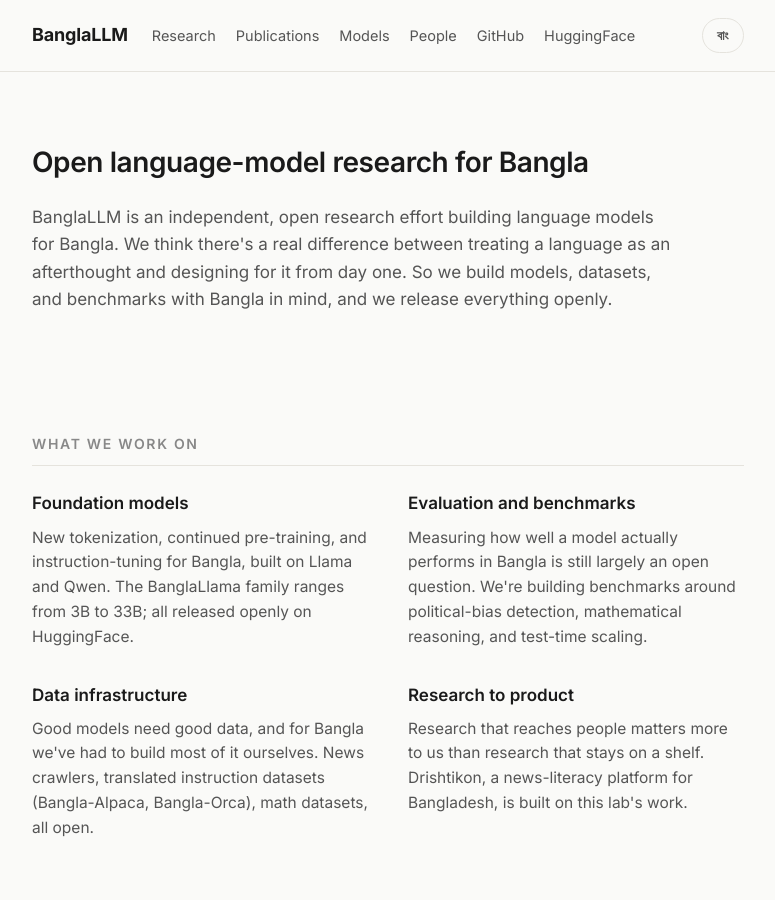
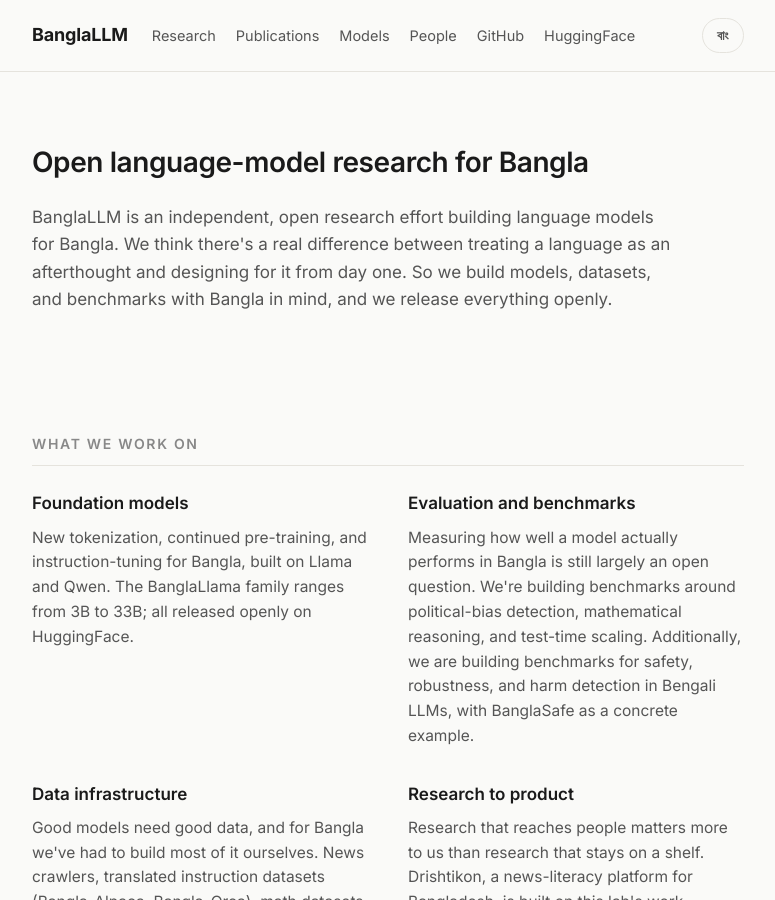
Before and after one commit to BanglaLLM/banglallm.github.io, a Jekyll site: the page built from index.html, in a window 1280 px wide and 900 px high. Shown: the whole window, without its empty margins (252-1027 px from the left). Built offline with Jekyll 4.4.1, drawn with Linux system fonts in a browser that asks for light colours.

Commit message:
Update Bengali evaluation and benchmarks theme with LLM safety and BanglaSafe

```diff
--- a/_data/site_content.yml
+++ b/_data/site_content.yml
@@ -14,9 +14,9 @@
   - name_bn: "মূল্যায়ন ও বেঞ্চমার্ক"
     name_en: "Evaluation and benchmarks"
     body_bn: >
-      বাংলা ভাষায় মডেলের কাজ কতটুকু ভালো তা মাপার পদ্ধতি এখনও অনেকটা অনুপস্থিত। আমরা রাজনৈতিক পক্ষপাত সনাক্তকরণ, গণিত যুক্তি, এবং পরীক্ষার-সময় স্কেলিং-এর মতো ক্ষেত্রে বেঞ্চমার্ক তৈরি করছি।
+      বাংলা ভাষায় মডেলের কাজ কতটুকু ভালো তা মাপার পদ্ধতি এখনও অনেকটা অনুপস্থিত। আমরা রাজনৈতিক পক্ষপাত সনাক্তকরণ, গণিত যুক্তি, এবং পরীক্ষার-সময় স্কেলিং-এর মতো ক্ষেত্রে বেঞ্চমার্ক তৈরি করছি। এর পাশাপাশি আমরা বাংলা এলএলএম-এর নিরাপত্তা, নির্ভরযোগ্যতা এবং ক্ষতিকর বিষয়বস্তু সনাক্তকরণের জন্য বেঞ্চমার্ক তৈরি করছি, যার একটি বাস্তব উদাহরণ হলো BanglaSafe।
     body_en: >
-      Measuring how well a model actually performs in Bangla is still largely an open question. We're building benchmarks around political-bias detection, mathematical reasoning, and test-time scaling.
+      Measuring how well a model actually performs in Bangla is still largely an open question. We're building benchmarks around political-bias detection, mathematical reasoning, and test-time scaling. Additionally, we are building benchmarks for safety, robustness, and harm detection in Bengali LLMs, with BanglaSafe as a concrete example.
   - name_bn: "ডেটা অবকাঠামো"
     name_en: "Data infrastructure"
     body_bn: >
```
